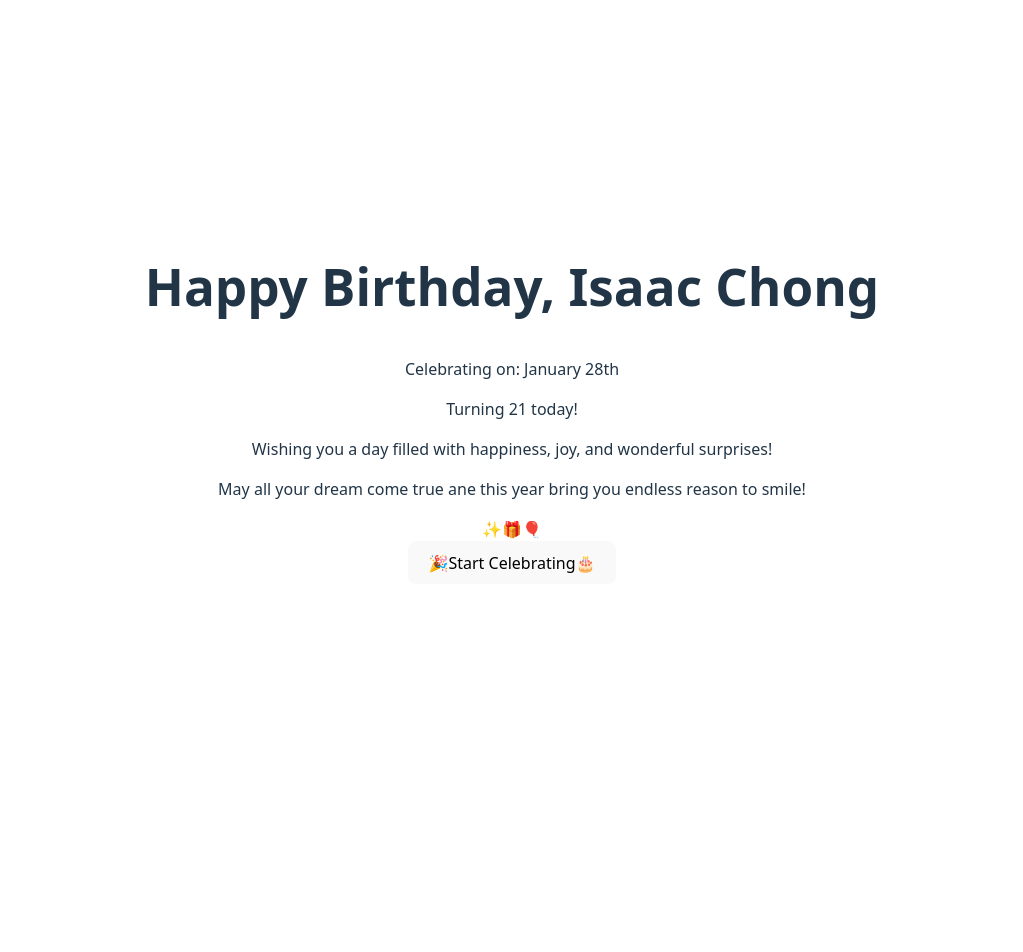
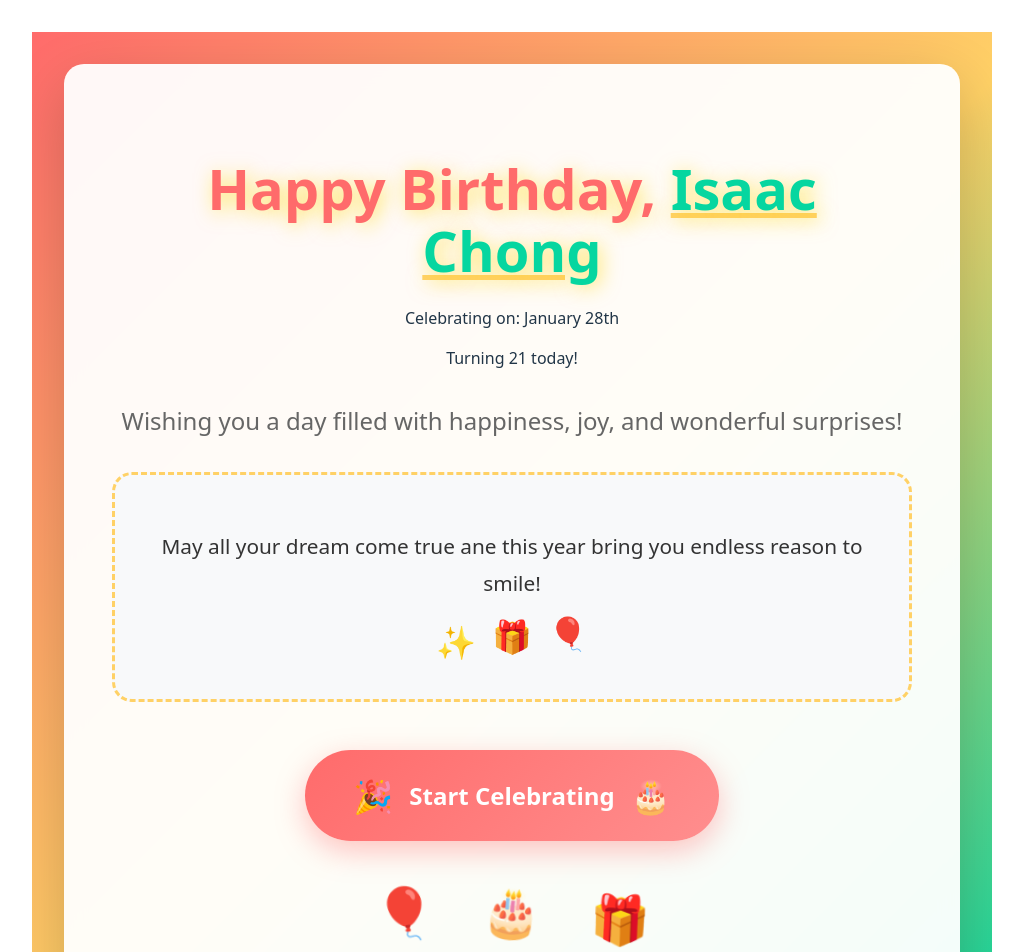
Before and after one commit to OakSoeZaw/Birthday-Cake, a React (Vite) app: page / in a window 1280 px wide. Shown: the top 952 px of the page, without its empty margins (128-1151 px from the left). Before the commit the page ends 800 px from the top, so only its background shows below. Built offline with nearby package versions, Linux system fonts and the light colour scheme.

Commit message:
css added

```diff
--- a/src/components/HeroSection.jsx
+++ b/src/components/HeroSection.jsx
@@ -1,5 +1,6 @@
 import Confetti from "react-confetti";
 import birthdaySong from "../assets/birthday-song.mp3";
+import '../styles/HeroSection.css'
 import { useState, useEffect } from "react";
 
 function HeroSection({ userName = "Oak", triggerConfetti }) {
@@ -82,6 +83,18 @@ function HeroSection({ userName = "Oak", triggerConfetti }) {
             <span className="btn-icon">🎂</span>
           </button>
         </div>
+        <div className="animated-elements">
+          <div className={`floating-balloon ${isAnimating ? "bounce" : ""}`}>
+            🎈
+          </div>
+          <div className={`floating-cake ${isAnimating ? "bounce" : ""}`}>
+            🎂
+          </div>
+          <div className={`floating-gift ${isAnimating ? "bounce" : ""}`}>
+            🎁
+          </div>
+        </div>
+
       </div>
     </section>
   );
--- /dev/null
+++ b/src/styles/HeroSection.css
@@ -0,0 +1,361 @@
+.hero-section {
+  min-height: 100vh;
+  background: linear-gradient(135deg, #ff6b6b, #ffd166, #06d6a0);
+  display: flex;
+  align-items: center;
+  justify-content: center;
+  padding: 2rem;
+  position: relative;
+  overflow: hidden;
+}
+
+.confetti-container {
+  position: fixed;
+  top: 0;
+  left: 0;
+  width: 100%;
+  height: 100%;
+  pointer-events: none;
+  z-index: 1;
+}
+
+.hero-content {
+  text-align: center;
+  max-width: 800px;
+  background: rgba(255, 255, 255, 0.95);
+  padding: 3rem;
+  border-radius: 20px;
+  box-shadow: 0 20px 60px rgba(0, 0, 0, 0.2);
+  position: relative;
+  z-index: 2;
+  backdrop-filter: blur(10px);
+}
+
+.birthday-header {
+  margin-bottom: 2rem;
+}
+
+.birthday-title {
+  font-size: 3.5rem;
+  color: #ff6b6b;
+  margin-bottom: 1.5rem;
+  text-shadow: 3px 3px 0 rgba(255, 215, 0, 0.3);
+  animation: title-glow 2s infinite alternate;
+}
+
+@keyframes title-glow {
+  from {
+    text-shadow: 3px 3px 0 rgba(255, 215, 0, 0.3);
+  }
+  to {
+    text-shadow: 3px 3px 20px rgba(255, 215, 0, 0.6);
+  }
+}
+
+.highlight-name {
+  color: #06d6a0;
+  font-weight: bold;
+  text-decoration: underline;
+  text-decoration-color: #ffd166;
+}
+
+.name-edit-container {
+  margin: 1.5rem 0;
+}
+
+.name-form {
+  display: flex;
+  gap: 1rem;
+  justify-content: center;
+  align-items: center;
+  flex-wrap: wrap;
+}
+
+.name-input {
+  padding: 0.75rem 1.5rem;
+  border: 3px solid #ffd166;
+  border-radius: 50px;
+  font-size: 1.1rem;
+  width: 300px;
+  outline: none;
+  transition: all 0.3s ease;
+}
+
+.name-input:focus {
+  border-color: #06d6a0;
+  box-shadow: 0 0 0 3px rgba(6, 214, 160, 0.3);
+}
+
+.save-btn, .cancel-btn, .edit-name-btn {
+  padding: 0.75rem 1.5rem;
+  border: none;
+  border-radius: 50px;
+  font-size: 1rem;
+  font-weight: bold;
+  cursor: pointer;
+  transition: all 0.3s ease;
+}
+
+.save-btn {
+  background: #06d6a0;
+  color: white;
+}
+
+.save-btn:hover {
+  background: #04b486;
+  transform: translateY(-2px);
+}
+
+.cancel-btn {
+  background: #ffd166;
+  color: #333;
+}
+
+.cancel-btn:hover {
+  background: #ffc233;
+  transform: translateY(-2px);
+}
+
+.name-display {
+  display: flex;
+  align-items: center;
+  justify-content: center;
+  gap: 1rem;
+}
+
+.current-name {
+  font-size: 1.5rem;
+  color: #333;
+  font-weight: 600;
+}
+
+.edit-name-btn {
+  background: rgba(255, 107, 107, 0.1);
+  color: #ff6b6b;
+  border: 2px solid #ff6b6b;
+}
+
+.edit-name-btn:hover {
+  background: #ff6b6b;
+  color: white;
+  transform: translateY(-2px);
+}
+
+.birthday-subtitle {
+  font-size: 1.5rem;
+  color: #666;
+  margin-bottom: 2rem;
+  line-height: 1.6;
+}
+
+.hero-message {
+  margin: 2rem 0;
+}
+
+.message-bubble {
+  background: #f8f9fa;
+  padding: 2rem;
+  border-radius: 20px;
+  border: 3px dashed #ffd166;
+  position: relative;
+}
+
+.wish-text {
+  font-size: 1.3rem;
+  color: #333;
+  line-height: 1.8;
+  margin-bottom: 1rem;
+}
+
+.decoration {
+  display: flex;
+  justify-content: center;
+  gap: 1rem;
+  margin-top: 1rem;
+}
+
+.emoji {
+  font-size: 2rem;
+  animation: float 3s infinite ease-in-out;
+}
+
+.emoji:nth-child(2) {
+  animation-delay: 0.5s;
+}
+
+.emoji:nth-child(3) {
+  animation-delay: 1s;
+}
+
+@keyframes float {
+  0%, 100% {
+    transform: translateY(0);
+  }
+  50% {
+    transform: translateY(-10px);
+  }
+}
+
+.celebration-controls {
+  margin: 3rem 0;
+}
+
+.celebrate-btn {
+  background: linear-gradient(135deg, #ff6b6b, #ff8e8e);
+  color: white;
+  border: none;
+  padding: 1.5rem 3rem;
+  font-size: 1.5rem;
+  font-weight: bold;
+  border-radius: 50px;
+  cursor: pointer;
+  display: inline-flex;
+  align-items: center;
+  gap: 1rem;
+  transition: all 0.3s ease;
+  box-shadow: 0 10px 30px rgba(255, 107, 107, 0.4);
+}
+
+.celebrate-btn:hover:not(:disabled) {
+  transform: translateY(-5px) scale(1.05);
+  box-shadow: 0 15px 40px rgba(255, 107, 107, 0.6);
+}
+
+.celebrate-btn:disabled {
+  opacity: 0.7;
+  cursor: not-allowed;
+}
+
+.celebrate-btn:active:not(:disabled) {
+  transform: translateY(0);
+}
+
+.btn-icon {
+  font-size: 2rem;
+}
+
+.celebration-hint {
+  margin-top: 1rem;
+  color: #666;
+  font-style: italic;
+}
+
+.animated-elements {
+  display: flex;
+  justify-content: center;
+  gap: 3rem;
+  margin: 3rem 0;
+  font-size: 3rem;
+}
+
+.floating-balloon, .floating-cake, .floating-gift {
+  animation: float-slow 4s infinite ease-in-out;
+}
+
+.floating-balloon {
+  animation-delay: 0s;
+  color: #ff6b6b;
+}
+
+.floating-cake {
+  animation-delay: 0.5s;
+  color: #ffd166;
+}
+
+.floating-gift {
+  animation-delay: 1s;
+  color: #06d6a0;
+}
+
+.bounce {
+  animation: bounce 0.5s ease infinite alternate;
+}
+
+@keyframes bounce {
+  from {
+    transform: translateY(0);
+  }
+  to {
+    transform: translateY(-20px);
+  }
+}
+
+@keyframes float-slow {
+  0%, 100% {
+    transform: translateY(0) rotate(0deg);
+  }
+  33% {
+    transform: translateY(-15px) rotate(5deg);
+  }
+  66% {
+    transform: translateY(-5px) rotate(-5deg);
+  }
+}
+
+.birthday-stats {
+  display: flex;
+  justify-content: center;
+  gap: 4rem;
+  margin-top: 3rem;
+  padding-top: 2rem;
+  border-top: 2px solid #eee;
+}
+
+.stat-item {
+  display: flex;
+  flex-direction: column;
+  align-items: center;
+}
+
+.stat-number {
+  font-size: 2.5rem;
+  font-weight: bold;
+  color: #ff6b6b;
+  margin-bottom: 0.5rem;
+}
+
+.stat-label {
+  color: #666;
+  font-size: 0.9rem;
+  text-transform: uppercase;
+  letter-spacing: 1px;
+}
+
+/* Responsive Design */
+@media (max-width: 768px) {
+  .hero-section {
+    padding: 1rem;
+  }
+
+  .hero-content {
+    padding: 2rem 1.5rem;
+  }
+
+  .birthday-title {
+    font-size: 2.5rem;
+  }
+
+  .name-form {
+    flex-direction: column;
+    align-items: stretch;
+  }
+
+  .name-input {
+    width: 100%;
+  }
+
+  .celebrate-btn {
+    padding: 1.2rem 2rem;
+    font-size: 1.2rem;
+  }
+
+  .birthday-stats {
+    flex-direction: column;
+    gap: 2rem;
+  }
+
+  .animated-elements {
+    gap: 1.5rem;
+    font-size: 2.5rem;
+  }
+}
```
